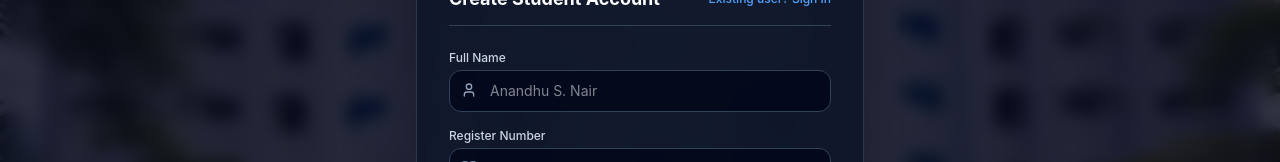
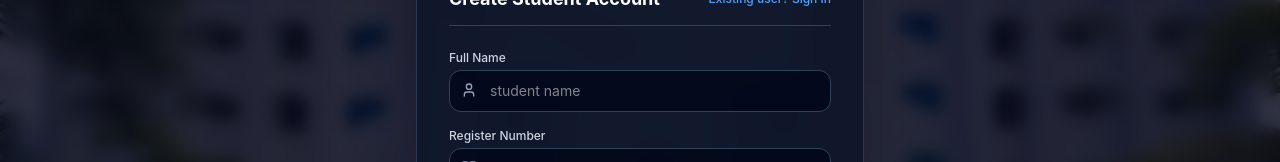
Before and after one commit to aryanbaiju4-hash/mgc-fee-portal, a React (Vite) app: page / in a window 1280 px wide. Both pictures are taken after a click on the button "Need an account? Sign Up". Shown: the part 310-472 px from the top of the page. Built offline with nearby package versions, Linux system fonts and the light colour scheme.

Commit message:
Integrate real Supabase Auth, PostgreSQL database sync, and Razorpay payment gateway

```diff
--- a/src/App.jsx
+++ b/src/App.jsx
@@ -393,7 +393,7 @@ export default function App() {
                     <input
                       type="text"
                       required
-                      placeholder={selectedRole === 'admin' ? "Prof. / Office Officer Name" : "Anandhu S. Nair"}
+                      placeholder={selectedRole === 'admin' ? "Prof. / Office Officer Name" : "student name"}
                       value={fullName}
                       onChange={(e) => setFullName(e.target.value)}
                       className="w-full bg-slate-950/80 border border-slate-700 rounded-xl py-2.5 pl-10 pr-3 text-sm text-white focus:outline-none focus:border-blue-500"
```
